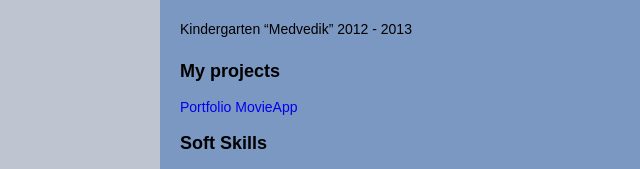
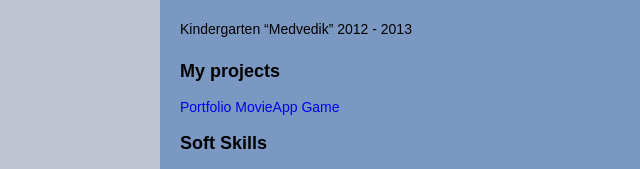
Before and after one commit to Dalonna456/rsschool-cv, a plain HTML site: page index.html in a window 1280 px wide. Shown: the part 1326-1495 px from the top of the page, 145-785 px from the left. Drawn offline with Linux system fonts and the light colour scheme.

Commit message:
Update index.html

```diff
--- a/index.html
+++ b/index.html
@@ -88,6 +88,7 @@
                            <div class="projects"> My projects </div>
                                <a href="https://rolling-scopes-school.github.io/dalonna456-JSFEPRESCHOOL/portfolio/">Portfolio</a>
                                <a href="https://rolling-scopes-school.github.io/dalonna456-JSFEPRESCHOOL/Movie%20API/">MovieApp</a>
+                               <a href="https://rolling-scopes-school.github.io/dalonna456-JSFEPRESCHOOL/game/">Game</a>
 
                            <div class="skills">Soft Skills</div>
                            <ul>
```
